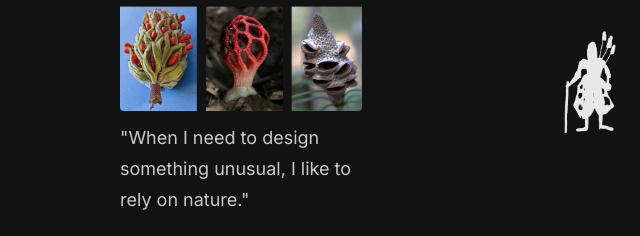
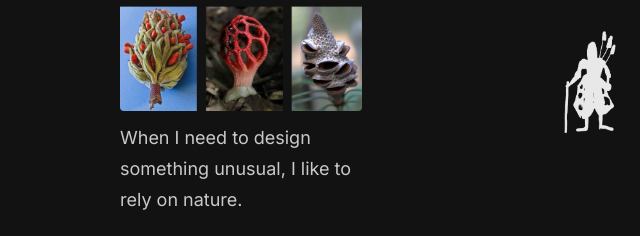
Before and after one commit to KseniaSpirina/kseniaspirina.github.io, an Astro site: page /projects/sanctuary in a window 1280 px wide. Shown: the part 5945-6181 px from the top of the page, 0-640 px from the left. Built offline with nearby package versions, Linux system fonts and the light colour scheme; Astro itself is replaced by a stand-in of ours; a web font is replaced by a local one.

Commit message:
Remove quotation marks from References caption text

```diff
--- a/src/components/sanctuary/CharacterDesignSection.astro
+++ b/src/components/sanctuary/CharacterDesignSection.astro
@@ -99,7 +99,7 @@ import mcFinal from '@assets/sanctuary/characters/mc-final-design.jpg';
       <div class="pb-c1-2">
         <p class="caption small">References</p>
         <Image src={referencesTogether} alt="Character references" widths={[300, 560]} sizes="282px" loading="lazy" style="aspect-ratio: 282/256;" />
-        <p class="running quote">"When I need to design something unusual, I like to rely on nature."</p>
+        <p class="running quote">When I need to design something unusual, I like to rely on nature.</p>
       </div>
       <div class="pb-c4-4">
         <p class="caption small">Silhouette Search</p>
```
